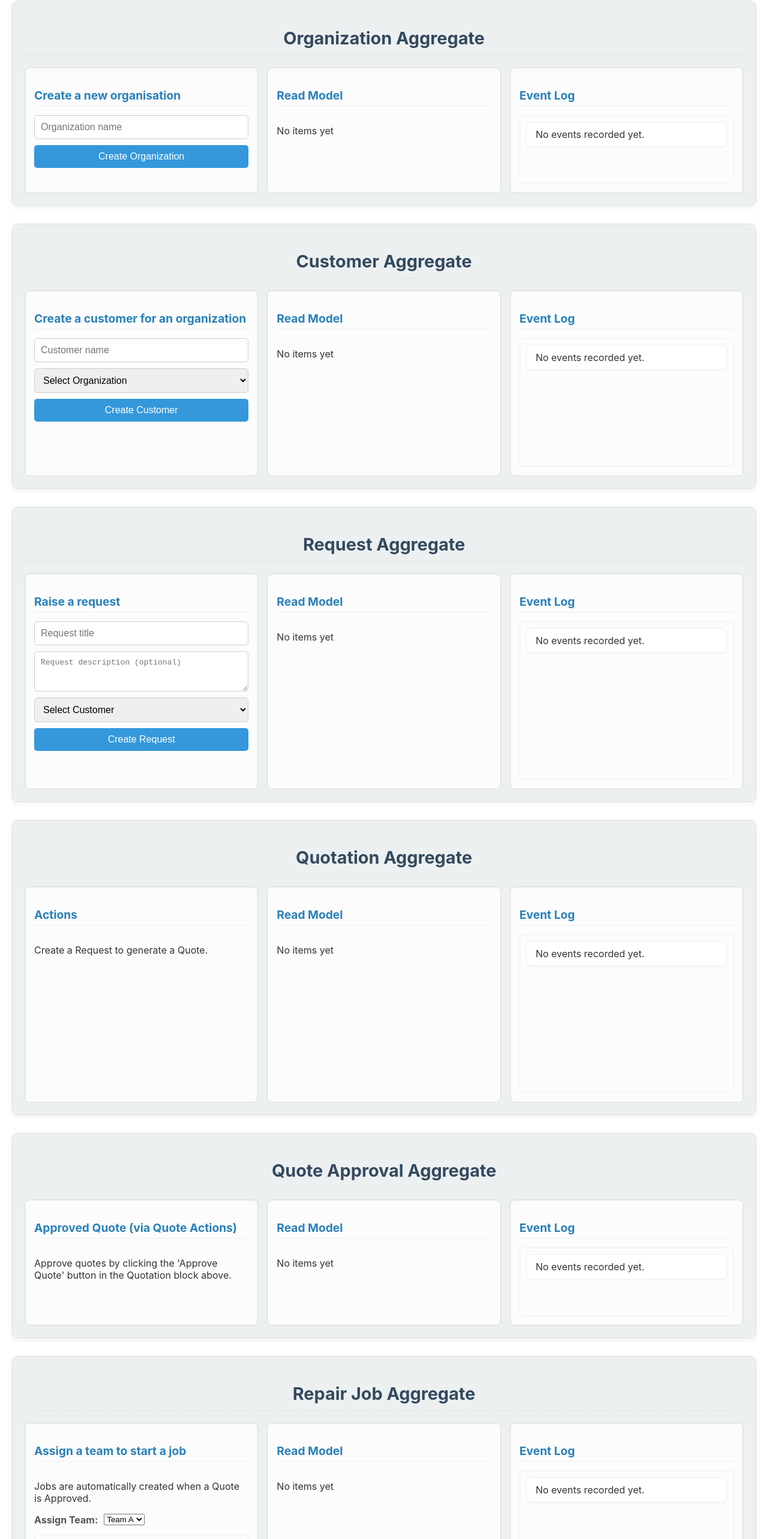
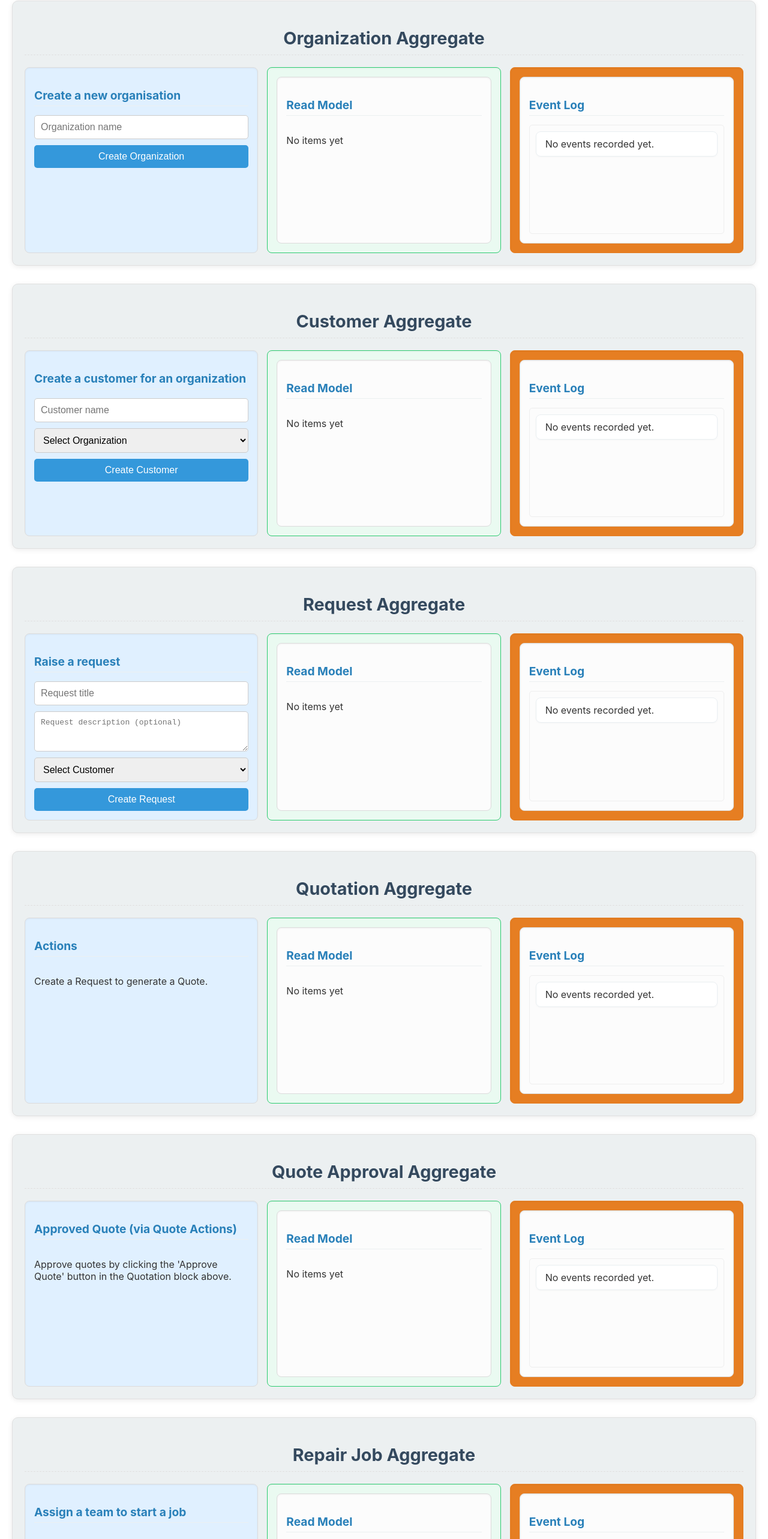
Before and after one commit to clecoentddd/after-sales, a React (Create React App) app: page / in a window 1280 px wide. Shown: the part 176-2742 px from the top of the page at 60% size. Built offline with nearby package versions, Linux system fonts and the light colour scheme.

Commit message:
changes to .css (blue, orange, green)

```diff
--- a/src/App.css
+++ b/src/App.css
@@ -58,39 +58,14 @@ h3 {
   border-radius: 10px;
   padding: 20px;
   box-shadow: 0 2px 8px rgba(0, 0, 0, 0.08);
-  flex: 1 1 calc(50% - 15px); /* Two columns per row on larger screens */
+  flex: 1 1 calc(50% - 15px);
   min-width: 300px;
   display: flex;
   flex-direction: column;
-  /* Added specific min-heights for better alignment across different blocks */
-  min-height: 400px; /* Base min-height for all blocks */
+  min-height: 400px;
 }
 
-/* Specific min-heights for potentially varying content, adjust as needed */
-.aggregate-block:nth-child(1) { /* Organization Slice */
-    min-height: 300px;
-}
-.aggregate-block:nth-child(2) { /* Customer Slice */
-    min-height: 400px;
-}
-.aggregate-block:nth-child(3) { /* Request Slice */
-    min-height: 450px;
-}
-.aggregate-block:nth-child(4) { /* Quotation Slice */
-    min-height: 450px;
-}
-.aggregate-block:nth-child(5) { /* Quote Approval Slice */
-    min-height: 300px;
-}
-.aggregate-block:nth-child(6) { /* Repair Job Slice */
-    min-height: 450px;
-}
-.aggregate-block:nth-child(7) { /* Invoicing Slice */
-    min-height: 300px;
-}
-
-
-/* Ensure inner columns are horizontal within each aggregate block */
+/* Inner horizontal columns within each aggregate block */
 .aggregate-columns {
   display: flex;
   flex-wrap: wrap;
@@ -110,7 +85,22 @@ h3 {
   flex-direction: column;
 }
 
-/* Adjustments for specific content within columns */
+/* New explicit column styling */
+.aggregate-column.first-column {
+  background-color: #e0f0ff;
+}
+
+.aggregate-column.second-column {
+  background-color: #eafaf1;
+  border-color: #2ecc71;
+}
+
+.aggregate-column.third-column {
+  background-color: #e67e22;
+  border-color: #e67e22;
+}
+
+/* Form styling */
 .command-form {
   display: flex;
   flex-direction: column;
@@ -141,6 +131,7 @@ h3 {
   background-color: #2980b9;
 }
 
+/* Lists */
 .model-list,
 .event-list,
 .action-list {
@@ -214,6 +205,7 @@ h3 {
   margin-top: 5px;
 }
 
+/* Buttons inside action lists */
 .action-list button {
   background-color: #2ecc71;
   color: white;
@@ -231,7 +223,7 @@ h3 {
 }
 
 .action-list button.approved-button {
-  background-color: #9b59b6; /* Purple for approved state */
+  background-color: #9b59b6;
   cursor: not-allowed;
   opacity: 0.7;
 }
@@ -240,6 +232,7 @@ h3 {
   background-color: #8e44ad;
 }
 
+/* Special button colors */
 .start-button {
   background-color: #3498db;
 }
@@ -272,7 +265,7 @@ h3 {
 @media (max-width: 1024px) {
   .aggregate-block {
     flex: 1 1 calc(100% - 20px);
-    min-height: unset; /* Remove fixed height when stacking vertically */
+    min-height: unset;
   }
 
   .aggregate-columns {
--- a/src/components/ChangeRequestSlice.js
+++ b/src/components/ChangeRequestSlice.js
@@ -31,7 +31,8 @@ function ChangeRequestSlice({ changeRequests, changeRequestEvents, requests, cur
   <div className="aggregate-block">
     <h2>Change Request Aggregate</h2>
     <div className="aggregate-columns">
-        <div className="aggregate-column">
+
+      <div className="aggregate-column first-column">
         <h3>Select a request</h3>
         <form onSubmit={handleRaiseChangeRequest} className="command-form">
           <select
@@ -56,6 +57,8 @@ function ChangeRequestSlice({ changeRequests, changeRequestEvents, requests, cur
           <button type="submit">Raise Change Request</button>
         </form>
       </div>
+
+      <div className="aggregate-column second-column">
         <ReadModelDisplay
           items={changeRequests}
           idKey="changeRequestId"
@@ -74,10 +77,16 @@ function ChangeRequestSlice({ changeRequests, changeRequestEvents, requests, cur
             );
           }}
         />
+      </div>
+
+      <div className="aggregate-column third-column">
         <EventLogDisplay events={changeRequestEvents} />
+      </div>
+
     </div>
   </div>
 );
+
 }
 
 export default ChangeRequestSlice;
--- a/src/components/CustomerSlice.js
+++ b/src/components/CustomerSlice.js
@@ -25,7 +25,7 @@ function CustomerSlice({ customers, customerEvents, organizations }) {
   <div className="aggregate-block">
     <h2>Customer Aggregate</h2>
     <div className="aggregate-columns">
-        <div className="aggregate-column">
+      <div className="aggregate-column first-column">
         <h3>Create a customer for an organization</h3>
         <form onSubmit={handleCreateCustomer} className="command-form">
           <input
@@ -50,6 +50,8 @@ function CustomerSlice({ customers, customerEvents, organizations }) {
           <button type="submit">Create Customer</button>
         </form>
       </div>
+
+      <div className="aggregate-column second-column">
         <ReadModelDisplay
           items={customers}
           idKey="customerId"
@@ -63,10 +65,15 @@ function CustomerSlice({ customers, customerEvents, organizations }) {
             );
           }}
         />
+      </div>
+
+      <div className="aggregate-column third-column">
         <EventLogDisplay events={customerEvents} />
       </div>
     </div>
+  </div>
 );
+
 }
 
 export default CustomerSlice;
--- a/src/components/InvoicingSlice.js
+++ b/src/components/InvoicingSlice.js
@@ -7,10 +7,13 @@ function InvoicingSlice({ invoices, invoiceEvents, customers, jobs }) {
   <div className="aggregate-block">
     <h2>Invoicing Aggregate</h2>
     <div className="aggregate-columns">
-        <div className="aggregate-column">
+
+      <div className="aggregate-column first-column">
         <h3>Process Trigger</h3>
         <p>Invoices are automatically created when a Job is Completed.</p>
       </div>
+
+      <div className="aggregate-column second-column">
         <ReadModelDisplay
           items={invoices}
           idKey="invoiceId"
@@ -30,10 +33,16 @@ function InvoicingSlice({ invoices, invoiceEvents, customers, jobs }) {
             );
           }}
         />
+      </div>
+
+      <div className="aggregate-column third-column">
         <EventLogDisplay events={invoiceEvents} />
+      </div>
+
     </div>
   </div>
 );
+
 }
 
 export default InvoicingSlice;
--- a/src/components/OrganizationSlice.js
+++ b/src/components/OrganizationSlice.js
@@ -21,7 +21,7 @@ function OrganizationSlice({ organizations, orgEvents }) {
   <div className="aggregate-block">
     <h2>Organization Aggregate</h2>
     <div className="aggregate-columns">
-        <div className="aggregate-column">
+      <div className="aggregate-column first-column">
         <h3>Create a new organisation</h3>
         <form onSubmit={handleCreateOrg} className="command-form">
           <input
@@ -34,6 +34,8 @@ function OrganizationSlice({ organizations, orgEvents }) {
           <button type="submit">Create Organization</button>
         </form>
       </div>
+
+      <div className="aggregate-column second-column">
         <ReadModelDisplay
           items={organizations}
           idKey="organizationId"
@@ -44,10 +46,15 @@ function OrganizationSlice({ organizations, orgEvents }) {
             </>
           )}
         />
+      </div>
+
+      <div className="aggregate-column third-column">
         <EventLogDisplay events={orgEvents} />
       </div>
     </div>
+  </div>
 );
+
 }
 
 export default OrganizationSlice;
--- a/src/components/QuotationSlice.js
+++ b/src/components/QuotationSlice.js
@@ -39,7 +39,8 @@ function QuotationSlice({ quotations, quotationEvents, approvedQuotes, customers
   <div className="aggregate-block">
     <h2>Quotation Aggregate</h2>
     <div className="aggregate-columns">
-        <div className="aggregate-column">
+
+      <div className="aggregate-column first-column">
         <h3>Actions</h3>
         {quotations.length === 0 ? (
           <p>Create a Request to generate a Quote.</p>
@@ -49,20 +50,19 @@ function QuotationSlice({ quotations, quotationEvents, approvedQuotes, customers
               <li key={quote.quotationId}>
                 <button
                   onClick={() => handleApproveQuote(quote.quotationId)}
-                    // Disable if already approved or on hold
                   disabled={quote.status === 'Approved' || quote.status === 'On Hold'}
                   className={quote.status === 'Approved' ? 'approved-button' : ''}
                 >
                   {quote.status === 'Approved' ? 'Approved' : 'Approve Quote'}
                 </button>
-
-                  {/* Removed: Put On Hold Button and Input logic */}
                 <small>{quote.quotationDetails.title.slice(0, 30)}...</small>
               </li>
             ))}
           </ul>
         )}
       </div>
+
+      <div className="aggregate-column second-column">
         <ReadModelDisplay
           items={quotations}
           idKey="quotationId"
@@ -77,16 +77,22 @@ function QuotationSlice({ quotations, quotationEvents, approvedQuotes, customers
                   Related Request: {request?.requestDetails.title.slice(0, 20)}... <br />
                   Amount: {quotation.quotationDetails.estimatedAmount} {quotation.quotationDetails.currency} <br />
                   Status: {quotation.status}
-                  {quotation.status === 'On Hold' && ` (Reason: ${quotation.onHoldReason || 'N/A'})`} {/* Display reason */}
+                  {quotation.status === 'On Hold' && ` (Reason: ${quotation.onHoldReason || 'N/A'})`}
                 </small>
               </>
             );
           }}
         />
+      </div>
+
+      <div className="aggregate-column third-column">
         <EventLogDisplay events={quotationEvents} />
+      </div>
+
     </div>
   </div>
 );
+
 }
 
 export default QuotationSlice;
--- a/src/components/QuoteApprovalSlice.js
+++ b/src/components/QuoteApprovalSlice.js
@@ -7,10 +7,13 @@ function QuoteApprovalSlice({ approvedQuotes, approvalEvents, quotations, custom
   <div className="aggregate-block">
     <h2>Quote Approval Aggregate</h2>
     <div className="aggregate-columns">
-        <div className="aggregate-column">
+
+      <div className="aggregate-column first-column">
         <h3>Approved Quote (via Quote Actions)</h3>
         <p>Approve quotes by clicking the 'Approve Quote' button in the Quotation block above.</p>
       </div>
+
+      <div className="aggregate-column second-column">
         <ReadModelDisplay
           items={approvedQuotes}
           idKey="quoteId"
@@ -19,7 +22,7 @@ function QuoteApprovalSlice({ approvedQuotes, approvalEvents, quotations, custom
             const customer = approvedQuotation ? customers.find(c => c.customerId === approvedQuotation.customerId) : null;
             return (
               <>
-                <strong>Quote Approved: {approvedQuotation?.quotationDetails.title.slice(0, 20)}...</strong>
+                <strong>Quote Approved: {approvedQuotation?.quotationDetails.title.slice(0, 40)}...</strong>
                 <small>
                   Quote ID: {approval.quoteId.slice(0, 8)}... <br />
                   Approved by: {approval.approvedByUserId} <br />
@@ -29,10 +32,16 @@ function QuoteApprovalSlice({ approvedQuotes, approvalEvents, quotations, custom
             );
           }}
         />
+      </div>
+
+      <div className="aggregate-column third-column">
         <EventLogDisplay events={approvalEvents} />
+      </div>
+
     </div>
   </div>
 );
+
 }
 
 export default QuoteApprovalSlice;
--- a/src/components/RequestSlice.js
+++ b/src/components/RequestSlice.js
@@ -35,7 +35,8 @@ function RequestSlice({ requests, requestEvents, customers }) {
   <div className="aggregate-block">
     <h2>Request Aggregate</h2>
     <div className="aggregate-columns">
-        <div className="aggregate-column">
+
+      <div className="aggregate-column first-column">
         <h3>Raise a request</h3>
         <form onSubmit={handleCreateRequest} className="command-form">
           <input
@@ -66,6 +67,8 @@ function RequestSlice({ requests, requestEvents, customers }) {
           <button type="submit">Create Request</button>
         </form>
       </div>
+
+      <div className="aggregate-column second-column">
         <ReadModelDisplay
           items={requests}
           idKey="requestId"
@@ -82,10 +85,16 @@ function RequestSlice({ requests, requestEvents, customers }) {
             );
           }}
         />
+      </div>
+
+      <div className="aggregate-column third-column">
         <EventLogDisplay events={requestEvents} />
+      </div>
+
     </div>
   </div>
 );
+
 }
 
 export default RequestSlice;
```
Also changed, not shown: src/components/RepairJobSlice.js (+19 -6 lines). Lines whose indentation alone changed are shown as unchanged.
